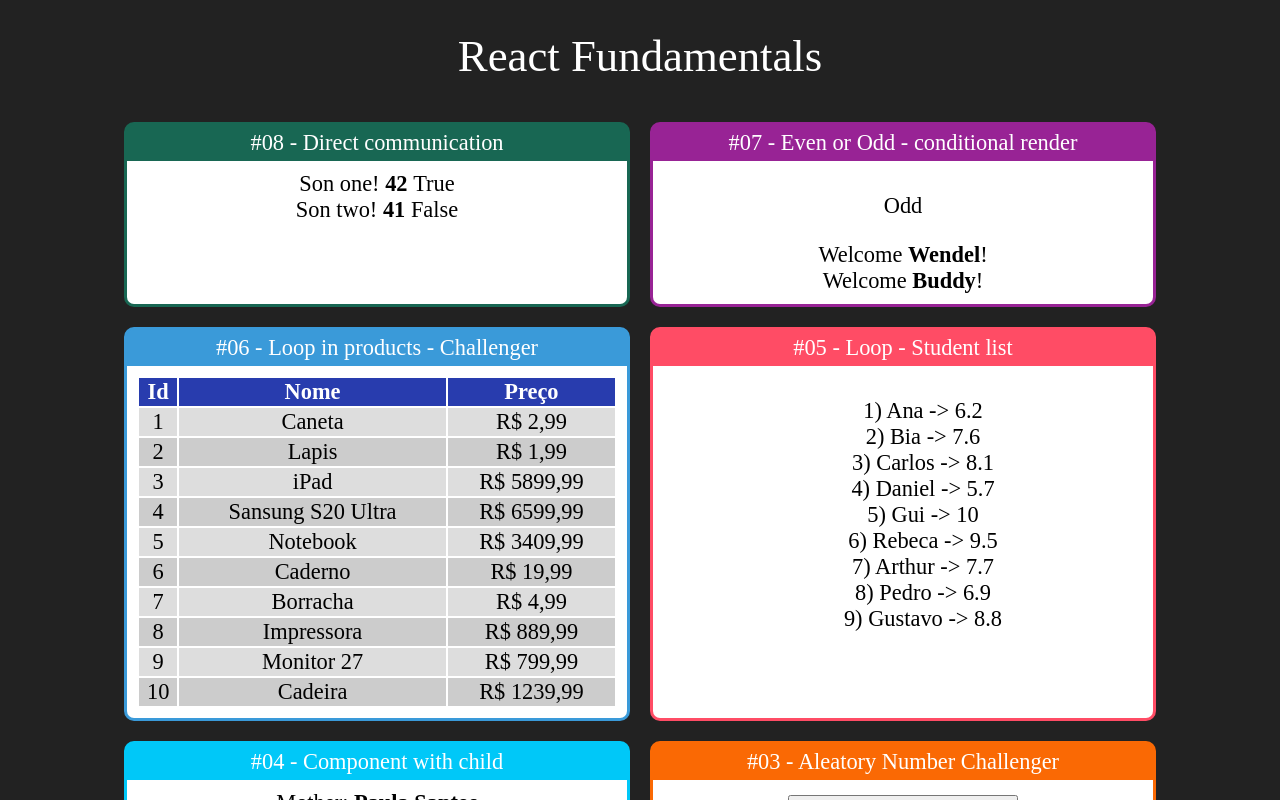
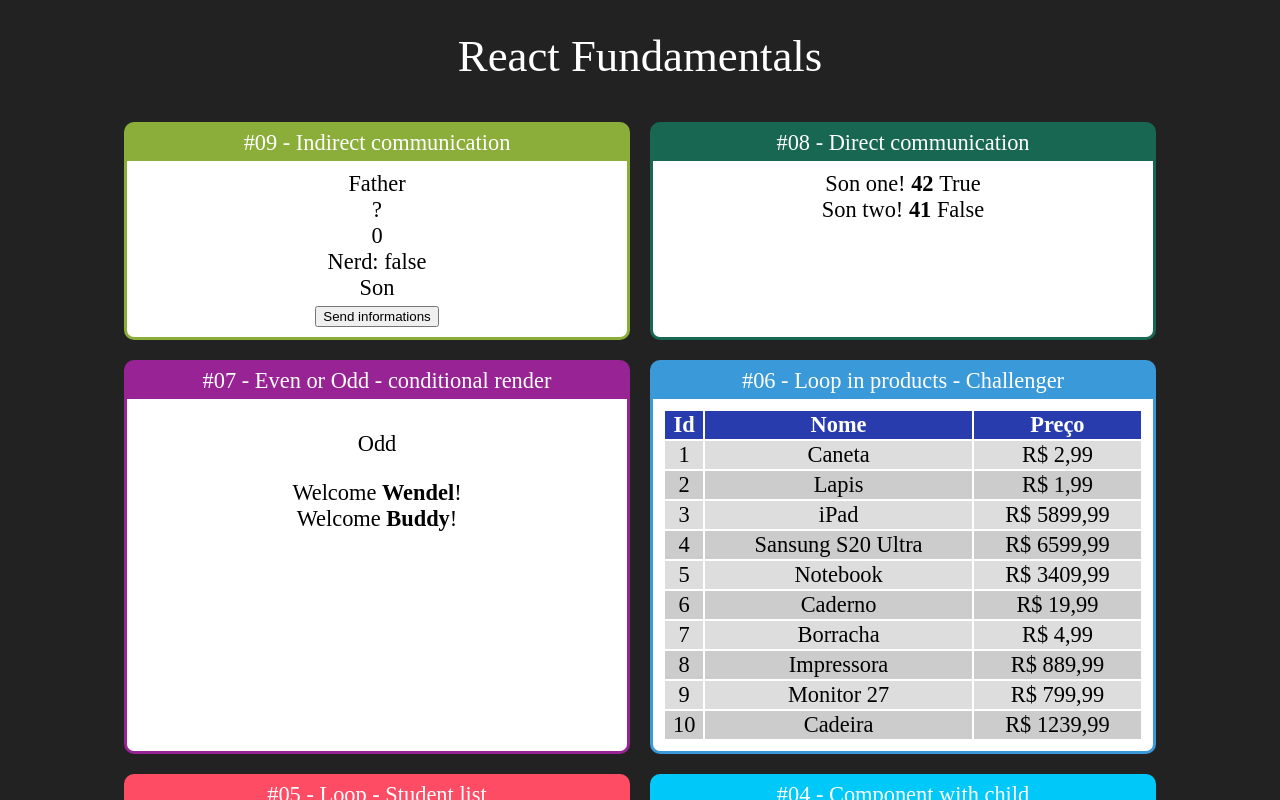
Before and after one commit to ricksantos88/curso-react-fundamentos, a React (Create React App) app: page / in a window 1280 px wide. Shown: the top 800 px of the page. Built offline with nearby package versions, Linux system fonts and the light colour scheme.

Commit message:
indirect communication

```diff
--- a/src/App.jsx
+++ b/src/App.jsx
@@ -1,6 +1,7 @@
 import React from 'react'
 import Card from './components/layout/Card'
 
+import IndirectFather from './components/communication/IndirectFather'
 import DirectFather from './components/communication/DirectFather'
 import UserInfo from './components/conditional/UserInfo'
 import EvenOrOdd from './components/conditional/EvenOrOdd'
@@ -21,24 +22,33 @@ const App = () => {
 
             <div className="Cards">
 
+                <Card title="#09 - Indirect communication" color="#8bad39">
+                    <IndirectFather />
+                </Card>
+
                 <Card title="#08 - Direct communication" color="#186753">
                     <DirectFather />
                 </Card>
+
                 <Card title="#07 - Even or Odd - conditional render" color="#982395">
                     <EvenOrOdd number={15}/>
                     <UserInfo user={{ name: "Wendel" }}/>
                     <UserInfo user={{ email: "ws@email.com" }}/>
                     <UserInfo />
                 </Card>
+
                 <Card title="#06 - Loop in products - Challenger" color="#3a9ad9">
                     <ProductsTable />
                 </Card>
+
                 <Card title="#05 - Loop - Student list" color="#ff4c65">
                     <Students />
                 </Card>
+
                 <Card title="#04 - Component with child" color="#00c8f8">
                     <Parent name="Paula" surname="Santos"/>
                 </Card>
+
                 <Card title="#03 - Aleatory Number Challenger" color="#fa6904">
                     <Aleatory min={10} max={99}/>
                 </Card>
--- /dev/null
+++ b/src/components/communication/IndirectFather.jsx
@@ -0,0 +1,26 @@
+import React from 'react'
+import IndirectSon from './IndirectSon'
+
+const IndirectFather = props => {
+
+    let name = '?'
+    let age = 0
+    let nerd = false
+
+    const sendInformation = (nameP, ageP, nerdP) => {
+        console.log(nameP, ageP, nerdP);
+
+    }
+
+    return (
+        <div>
+            <div>Father</div>
+            <div>{name}</div>
+            <div>{age}</div>
+            <div>Nerd: { nerd ? 'true' : 'false' }</div>
+            <IndirectSon whenClick={sendInformation}/>
+        </div>
+    )
+}
+
+export default IndirectFather
--- /dev/null
+++ b/src/components/communication/IndirectSon.jsx
@@ -0,0 +1,13 @@
+import React from 'react'
+
+const IndirectSon = props => {
+
+    return (
+        <div>
+            <div>Son</div>
+            <button onClick={() => props.whenClick('Wendel', 34, true)}>Send informations</button>
+        </div>
+    )
+}
+
+export default IndirectSon
--- a/src/index.js
+++ b/src/index.js
@@ -1,11 +1,12 @@
 import React from 'react'
-import ReactDOM from 'react-dom'
+import { createRoot } from 'react-dom/client'
 
 import './index.css'
 
-import App from './App'
+import App from './app'
 
-ReactDOM.render(
-    <App />,
-    document.getElementById('root')
-)
+const rootEl = document.getElementById('root')
+document.body.appendChild(rootEl)
+
+const root = createRoot(rootEl)
+root.render(<App />)
```
